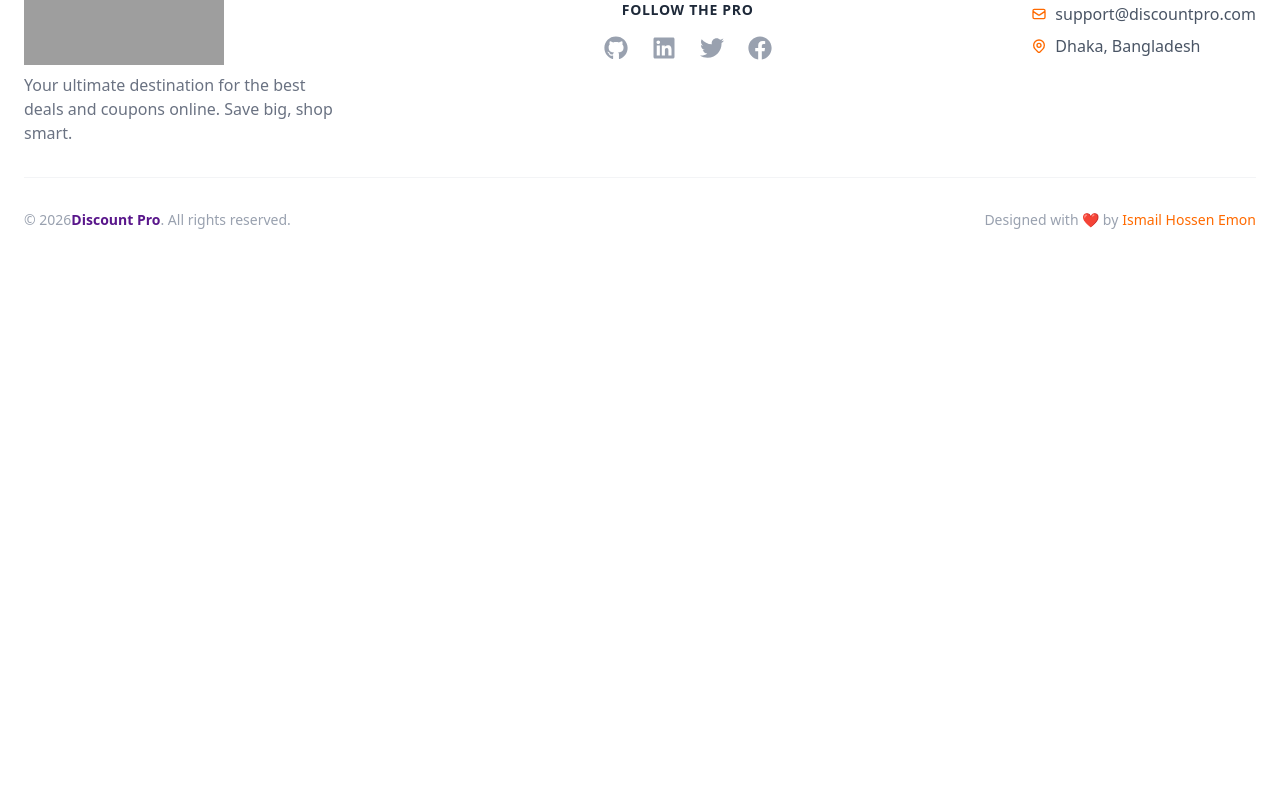
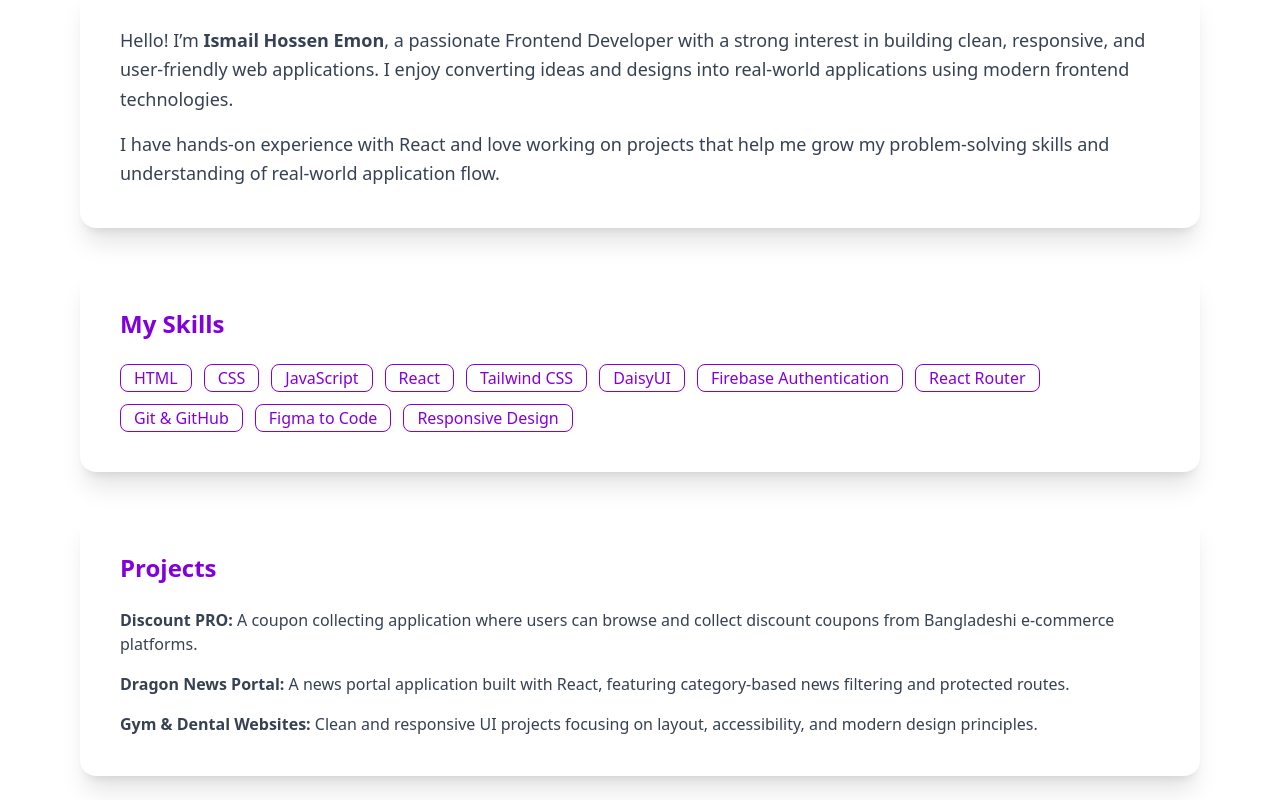
Before and after one commit to IsmailHossenEn/Discount-Pro, a React (Vite) app: page /about in a window 1280 px wide. Shown: the part 380-1180 px from the top of the page. Before the commit the page ends 800 px from the top, so only its background shows below. Built offline with nearby package versions, Linux system fonts and the light colour scheme; no server answers; grey boxes are pictures that could not be loaded.

Commit message:
Functionality working fine

```diff
--- a/src/components/BrandCard.jsx
+++ b/src/components/BrandCard.jsx
@@ -28,8 +28,8 @@ const BrandCard = ({ item }) => {
 
       {/* Bottom: Button + Sale Text */}
       <div className="flex items-center justify-between mt-auto">
-        <Link to="/login">
-          <button className="px-4 py-2 text-sm bg-blue-600 text-white rounded-md hover:bg-blue-700 transition">
+        <Link to={`/brand/${item._id}`}>
+          <button className="px-4 py-2 text-sm bg-blue-600 text-white rounded-md hover:bg-blue-700 transition cursor-pointer">
             View Coupons
           </button>
         </Link>
--- a/src/pages/About.jsx
+++ b/src/pages/About.jsx
@@ -1,9 +1,86 @@
-import React from 'react'
+import React from "react";
 
 const About = () => {
   return (
-    <div>About</div>
-  )
-}
+    <div className="max-w-6xl mx-auto px-4 py-16">
+      {/* Header */}
+      <h1 className="text-3xl md:text-4xl font-bold text-center text-purple-800 mb-10">
+        About Me
+      </h1>
 
-export default About
+      {/* About Section */}
+      <div className="bg-base-100 shadow-xl rounded-2xl p-6 md:p-10 mb-10">
+        <p className="text-lg leading-relaxed text-gray-700">
+          Hello! I’m <span className="font-semibold">Ismail Hossen Emon</span>,
+          a passionate Frontend Developer with a strong interest in building
+          clean, responsive, and user-friendly web applications. I enjoy
+          converting ideas and designs into real-world applications using modern
+          frontend technologies.
+        </p>
+
+        <p className="mt-4 text-lg leading-relaxed text-gray-700">
+          I have hands-on experience with React and love working on projects
+          that help me grow my problem-solving skills and understanding of
+          real-world application flow.
+        </p>
+      </div>
+
+      {/* Skills Section */}
+      <div className="bg-base-100 shadow-xl rounded-2xl p-6 md:p-10 mb-10">
+        <h2 className="text-2xl font-semibold text-purple-700 mb-6">
+          My Skills
+        </h2>
+
+        <div className="flex flex-wrap gap-3">
+          {[
+            "HTML",
+            "CSS",
+            "JavaScript",
+            "React",
+            "Tailwind CSS",
+            "DaisyUI",
+            "Firebase Authentication",
+            "React Router",
+            "Git & GitHub",
+            "Figma to Code",
+            "Responsive Design",
+          ].map((skill) => (
+            <span
+              key={skill}
+              className="badge badge-outline badge-lg text-purple-700"
+            >
+              {skill}
+            </span>
+          ))}
+        </div>
+      </div>
+
+      {/* Projects Section */}
+      <div className="bg-base-100 shadow-xl rounded-2xl p-6 md:p-10">
+        <h2 className="text-2xl font-semibold text-purple-700 mb-6">
+          Projects
+        </h2>
+
+        <ul className="space-y-4 text-gray-700">
+          <li>
+            <span className="font-semibold">Discount PRO:</span> A coupon
+            collecting application where users can browse and collect discount
+            coupons from Bangladeshi e-commerce platforms.
+          </li>
+          <li>
+            <span className="font-semibold">Dragon News Portal:</span> A news
+            portal application built with React, featuring category-based news
+            filtering and protected routes.
+          </li>
+          <li>
+            <span className="font-semibold">Gym & Dental Websites:</span> Clean
+            and responsive UI projects focusing on layout, accessibility, and
+            modern design principles.
+          </li>
+        </ul>
+      </div>
+    </div>
+  );
+};
+
+export default About;
--- a/src/pages/BrandDetails.jsx
+++ b/src/pages/BrandDetails.jsx
@@ -1,5 +1,15 @@
+import toast from "react-hot-toast";
 import { FaStar } from "react-icons/fa";
-import { useLoaderData, useParams } from "react-router-dom";
+import { Link, useLoaderData, useParams } from "react-router-dom";
+
+const handleCopy = (code) => {
+  try {
+    navigator.clipboard.writeText(code);
+    toast.success("Coupon code copied");
+  } catch (error) {
+    toast.error("Failed to copy code");
+  }
+};
 
 const BrandDetails = () => {
   const { id } = useParams();
@@ -8,7 +18,6 @@ const BrandDetails = () => {
   const brand = brands.find((b) => b._id === id);
   return (
     <div className="w-11/12 mx-auto py-8">
-      {/* Brand Header */}
       <div className="flex items-center gap-4 mb-8 border p-4 rounded-lg">
         <img
           src={brand.brand_logo}
@@ -24,7 +33,6 @@ const BrandDetails = () => {
         </div>
       </div>
 
-      {/* Coupons Section */}
       <h3 className="text-xl font-semibold mb-4">Available Coupons</h3>
 
       <div className="grid md:grid-cols-2 lg:grid-cols-3 gap-5">
@@ -39,19 +47,20 @@ const BrandDetails = () => {
                 Expires: {coupon.expiry_date}
               </p>
               <p className="mt-2 font-mono bg-gray-100 px-2 py-1 inline-block rounded">
-                {coupon.code}
+                {coupon.coupon_code}
               </p>
             </div>
 
             <div className="flex gap-2 mt-4">
-              {/* Copy Code */}
-              {/* <CopyToClipboard text={coupon.code} onCopy={handleCopy}> */}
-              <button className="btn btn-outline btn-sm">Copy Code</button>
-              {/* </CopyToClipboard> */}
+              <button
+                onClick={() => handleCopy(coupon.coupon_code)}
+                className="btn btn-outline btn-sm"
+              >
+                Copy Code
+              </button>
 
-              {/* Use Now */}
               <a
-                href={brand.brand_link}
+                href={brand.shop_link}
                 target="_blank"
                 rel="noopener noreferrer"
                 className="btn btn-primary btn-sm"
--- a/src/pages/Brands.jsx
+++ b/src/pages/Brands.jsx
@@ -5,10 +5,8 @@ import { useState } from "react";
 const Brands = () => {
   const [inputSearch, setInputSearch] = useState("");
   const brands = useLoaderData();
-  console.log(brands);
 
   const handleSearchInput = (e) => {
-    console.log(e.target.value);
     const inputdata = e.target.value;
     setInputSearch(inputdata);
   };
```
